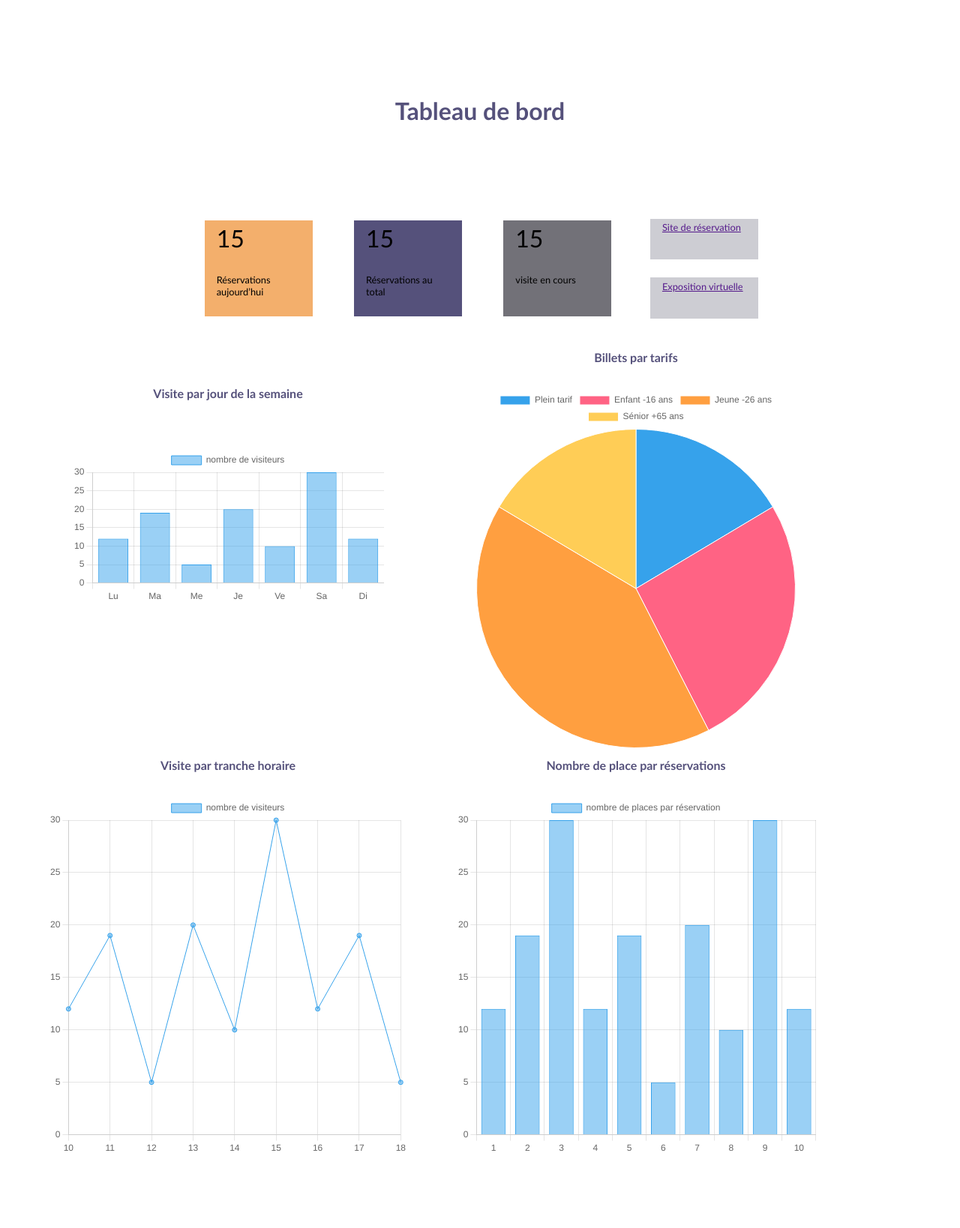
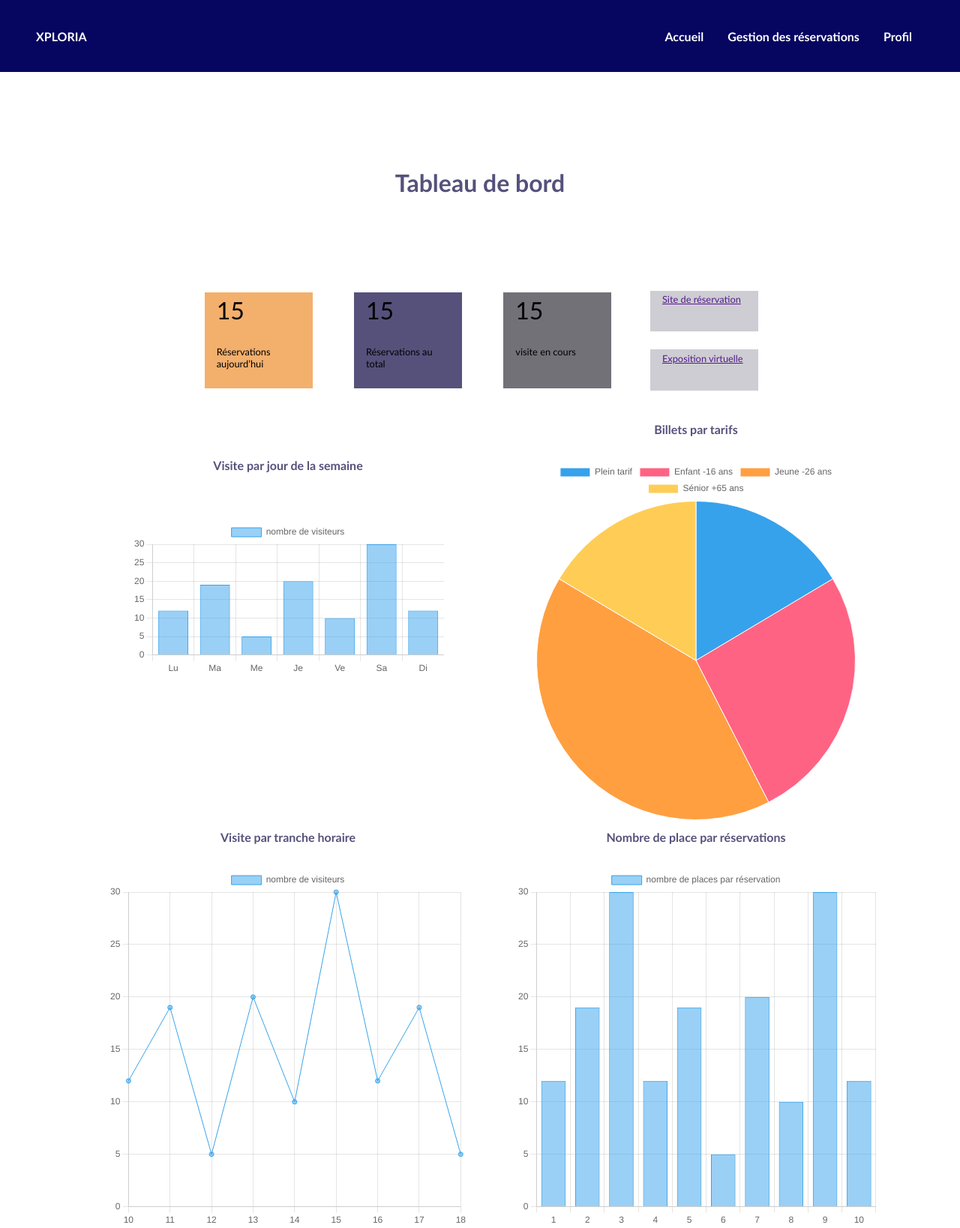
Before and after one commit to Andie4/exposition_virtuelle_Einstein, a PHP site: the page made by backOffice/index.php in a window 1280 px wide. Shown: the whole page at 75% size. Before the commit the page ends 1536 px from the top, so only its background shows below. Run offline with PHP 8.4, Linux system fonts and the light colour scheme.

Commit message:
nav back office

```diff
--- a/backOffice/index.php
+++ b/backOffice/index.php
@@ -4,8 +4,8 @@
     <meta charset="UTF-8">
     <meta name="viewport" content="width=device-width, initial-scale=1.0">
     <title>Document</title>
-    <link rel="stylesheet" href="./styles/nav.css">
-    <script src="./scripts/nav.js" defer></script>
+    <link rel="stylesheet" href="./styles/nav_admin.css">
+    <script src="./scripts/nav_admin.js" defer></script>
     <link rel="stylesheet" href="./styles/index_BO.css">
     <!-- <link rel="stylesheet" href="./styles/nav_admin.css"> -->
     <script src="https://cdn.jsdelivr.net/npm/chart.js"></script>
@@ -14,6 +14,7 @@
 
 </head>
 <body>
+  <?php include 'nav_admin.php';?>
 
     <h1>Tableau de bord</h1>
     <section class="center">
@@ -39,7 +40,7 @@
             </div>
         </div>
 
-        <div class="multiColumn">
+        <div class="multiColumn center">
             <div class="myChart1">
                 <h2>Visite par jour de la semaine</h2>
                 <div data class="chart myChart1">
--- a/backOffice/manage_resa.php
+++ b/backOffice/manage_resa.php
@@ -5,8 +5,11 @@
     <meta name="viewport" content="width=device-width, initial-scale=1.0">
     <title>bloc manage resa</title>
     <link rel="stylesheet" href="styles/manage_resa.css">
+    <script src="./scripts/nav_admin.js" defer></script>
 </head>
 <body>
+<?php include 'nav_admin.php';?>
+
     <section class="forme">
 
         <h1>Gestion des réservations </h1>
--- /dev/null
+++ b/backOffice/nav_admin.php
@@ -0,0 +1,28 @@
+<?php echo'
+    <!DOCTYPE html>
+    <html lang="fr">
+    <head>
+        <meta charset="UTF-8">
+        <meta name="viewport" content="width=device-width
+        , initial-scale=1.0">
+        <link rel="stylesheet" href="./styles/nav_admin.css">
+        <script src="./scripts/nav_admin.js" defer></script>
+
+    </head>
+    <body>
+        <nav class="navbar">
+        <a href="index.php" class="logo">XPLORIA</a>
+            <div class="nav-links">
+            <ul>
+                <li><a href="index.php" class="black">Accueil</a></li>
+                <li><a href="manage_resa.php" class="black">Gestion des réservations</a></li>
+                <li><a href="profil.php" class="black">Profil</a></li>
+            </ul>
+            </div>
+            <img src="images/menu.svg" alt="menu hamburger" class="menu-burger">
+            <img src="images/close.svg" alt="close" class="close">
+        </nav>
+
+    </body>
+    </html>';
+?>
--- a/backOffice/profil.php
+++ b/backOffice/profil.php
@@ -7,6 +7,8 @@
     <link rel="stylesheet" href="styles/profil.css">
 </head>
 <body>
+<?php include 'nav_admin.php';?>
+
 
     <h1>Profil</h1>
 
--- a/backOffice/scripts/nav.js
+++ /dev/null
@@ -1 +0,0 @@
-// alert('test de co');
--- a/backOffice/scripts/nav_admin.js
+++ b/backOffice/scripts/nav_admin.js
@@ -1,3 +1,16 @@
-document.getElementById('menu-toggle').addEventListener('click', function() {
-    document.getElementById('nav-menu').classList.toggle('nav-open');
+const menuBurger = document.querySelector('.menu-burger');
+const navLinks = document.querySelector('.nav-links');
+const closeIcon = document.querySelector('.close');
+
+
+menuBurger.addEventListener('click', () => {
+    navLinks.classList.toggle('mobile-menu');
+    menuBurger.classList.toggle('active');
+    closeIcon.classList.toggle('active');
 });
+
+closeIcon.addEventListener('click', () => {
+    navLinks.classList.remove('mobile-menu');
+    menuBurger.classList.remove('active');
+    closeIcon.classList.remove('active');
+});
--- a/backOffice/styles/index_BO.css
+++ b/backOffice/styles/index_BO.css
@@ -82,7 +82,7 @@ h2 {
         margin-top: 1rem;
         width: 9rem;
         padding: 0.2rem 1rem;
-        height: 5rem;
+        height: 7rem;
         margin: 0.5rem;
     }
     .linkSite{
@@ -153,7 +153,7 @@ h2 {
         margin-top: 1rem;
         width: 9rem;
         padding: 0.2rem 1rem;
-        height: 5rem;
+        height: 8rem;
         margin: 0.5rem;
     }
     .linkSite{
@@ -251,7 +251,7 @@ h2 {
         grid-template-areas:
             "blocInfos myChart1 myChart3"
             "myChart2 myChart4";
-        width: 1rem;
+        width: 70rem;
     }
     .myChart1{
         grid-column: 1;
--- a/backOffice/styles/nav_admin.css
+++ b/backOffice/styles/nav_admin.css
@@ -2,146 +2,150 @@
 *::after,
 *::before {
     box-sizing: border-box;
-    margin: 0;
 }
 
-/* Réinitialisation */
-* {
+.navbar{
+    position: relative;
+    padding: 3rem;
+    display: flex;
+    justify-content: space-between;
+    width: 100%;
     box-sizing: border-box;
-    margin: 0;
-    padding: 0;
+    align-items: center;
+    background-color: rgb(6, 6, 96);
+    height: 8vh;
 }
 
-/* Menu Burger */
-.menu-burger {
+.navbar .nav-links ul{
+    display: flex;
+    align-items: center;
+
+}
+.navbar .nav-links ul li{
+    display: flex;
+    list-style: none;
+    margin : 0 1rem;
+
+}
+/* .navbar .nav-links ul li.active a{
+    color:rgb(0, 0, 0);
+    font-weight:2rem ;
+
+} */
+.menu-burger{
+    width: 3rem;
     display: none;
-    background: none;
-    border: none;
-    font-size: 30px;
-    cursor: pointer;
-    position: absolute;
-    top: 15px;
-    left: 15px;
+}
+.close{
+    width: 3rem;
+    display: none;
+}
+.langues{
+    background-color: #fff;
+    color: black;
+    border-radius: 100%;
+    padding: 1rem;
+    width: 3rem;
+    height: 3rem;
+    display: flex;
+    justify-content: center;
+    align-items: center;
+
 }
 
-/* Mobile */
-/* @media screen and (max-width: 768px) {
-    #nav-menu {
-        position: fixed;
-        top: 0;
-        left: -250px;
-        width: 250px;
-        height: 100vh;
-        background: darkseagreen;
-        transition: left 0.3s ease-in-out;
+.border{
+    border : 1px solid rgb(255, 255, 255);
+    padding: 0.5rem 1rem;
+
 }
+.border:hover{
+    border : 1px solid rgb(0, 0, 0);
+    padding: 0.5rem 1rem;
+    background-color: #fff;
+    color: black;
+}
+.black{
+    color: rgb(255, 255, 255);
+    font-weight: bold;
+    text-decoration: none;
+}
+.logo{
+    color:white;
+    text-decoration: none;
+    font-weight: bold;
 
-    .nav-open {
-        left: 0;
 }
-
-    .menu-burger {
-        display: block;
-    }
-} */
-
-
-/* tablette
 
 
 
 
-/* desktop */
-@media screen and (min-width: 1024px) {
-body {
-    font-family: Arial, sans-serif;
-    margin: 0;
+@media screen and (max-width:768px){
+    .navbar{
         padding: 0;
     }
+    .navbar.logo{
+        position: absolute !important;
+        top:50px !important;
+        left: 10rem !important;
+    }
+    .nav-links{
+        top:0;
+        position: absolute;
+        background-color: #ffffff3e;
+        backdrop-filter: blur(5px);
+        width: 100%;
+        height: 100vh;
+        display: flex;
+        justify-content: center;
+        align-items: center;
+        margin-left: -100%;
+        transition: all 0.5s ease;
 
-#header {
-    width: 80px;
-    height: 100vh;
-    background-color: darkseagreen;
-    padding: 20px;
-    transition: width 0.3s ease-in-out;
-    overflow: hidden;
-    white-space: nowrap;
-    color: black;
+    }
+    .mobile-menu{
+        margin-left: 0;
+
+    }
+    .nav-links ul{
+        display: flex;
+        flex-direction: column;
+        align-items: center;
+
+    }
+    .menu-burger{
+        width: 3rem;
+        display: block;
+        position: absolute;
+        top:0;
+        right: 0;
     }
 
-#header:hover {
-    width: 250px;
-    margin: 0;
-    padding: 10px;
+    .navbar .nav-links ul li{
+        margin : 2rem;
+        font-size: 1.2rem;
+        font-weight: bold;
+        /* color: rgb(0, 0, 0) !important;  */
+    }
+    .black{
+        color: rgb(0, 0, 0);
+        font-weight: bold;
+        text-decoration: none;
     }
 
-#header .hoverNav :hover{
-    background-color: rgb(49, 47, 79);
-    padding: 0.5vh;
-    color: white;
+.menu-burger,
+.close {
+    width: 3rem;
+    transition: opacity 0.3s ease;
+}
+.menu-burger.active {
+    display: none;
 }
 
-.initiales{
-    background-color: dark;
-    padding: 10px;
-    margin-bottom: 20px;
-    border-radius: 70px 70px 70px 70px;
-}
-
-ul {
-    list-style-type: none;
-    padding: 0;
-}
-
-li {
-    margin-bottom: 20px;
-}
-
-.flex {
-    display: flex;
-    align-items: center;
-}
-
-.icone_nav {
-    width: 30px;
-    height: 30px;
-    transition: transform 0.3s ease-in-out;
-}
-
-
-/* Liens */
-a {
-    color: black;
-    text-decoration: none;
-    font-size: 16px;
-    opacity: 0;
-    transition: opacity 0.3s ease-in-out, margin-left 0.3s ease-in-out;
-    margin-left: -50px;
-}
-
-#header:hover a {
-    opacity: 1;
-    margin-left: 10px;
-
-}
-
-/* Styles supplémentaires */
-.initiales {
-    font-size: 20px;
-    color: white;
-    font-weight: bold;
-    text-align: center;
-    margin-bottom: 20px;
-}
-
-p {
-    color: white;
-    margin: 0;
-}
-
-.margin-bottom{
-    margin-bottom: 80px;
+.close.active {
+    position: absolute;
+    display: block;
+    top: 1rem;
+    right: 1rem;
 }
 
 
--- a/styles/nav.css
+++ b/styles/nav.css
@@ -12,6 +12,7 @@
     width: 100%;
     box-sizing: border-box;
     align-items: center;
+    background-color: #fff;
 
 }
 
```
Also changed, not shown: backOffice/nav/nav.php (deleted, +0 -21 lines), backOffice/nav/nav_admin.php (deleted, +0 -45 lines), backOffice/images/close.svg (added), backOffice/images/menu.svg (added), backOffice/styles/nav.css (deleted). Lines whose indentation alone changed are shown as unchanged.
